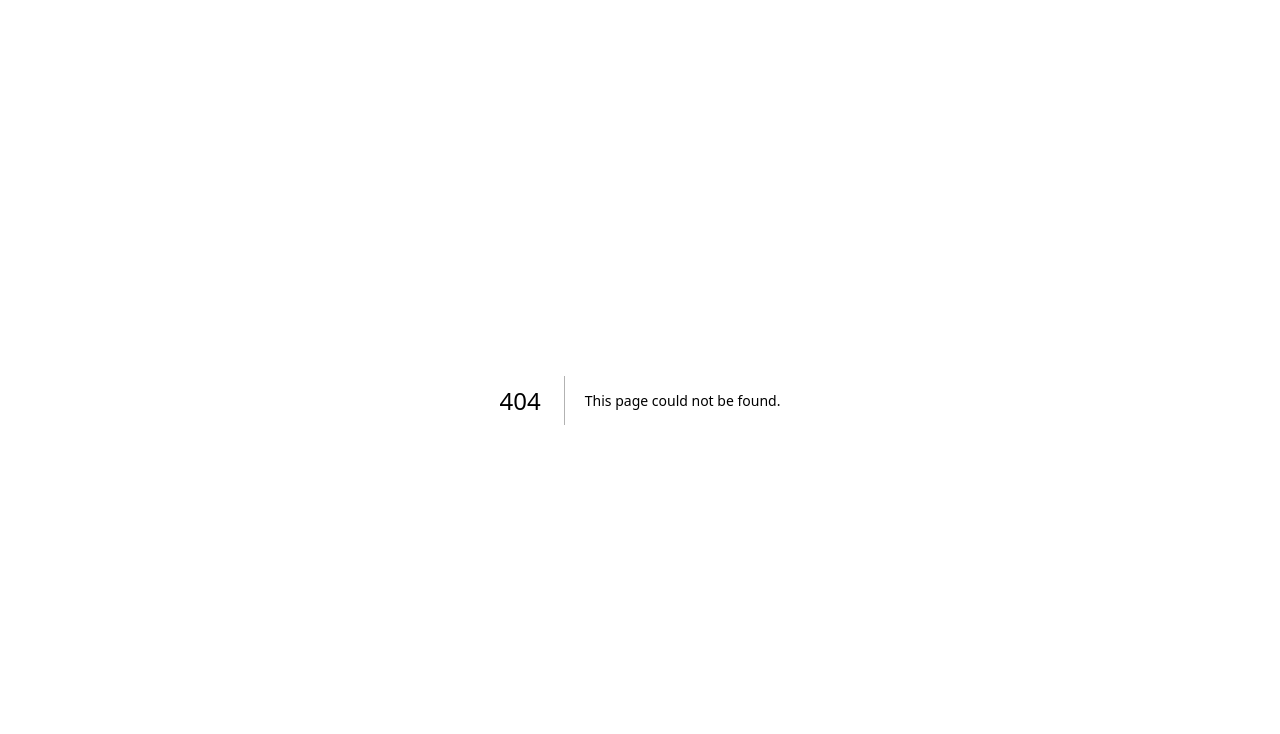
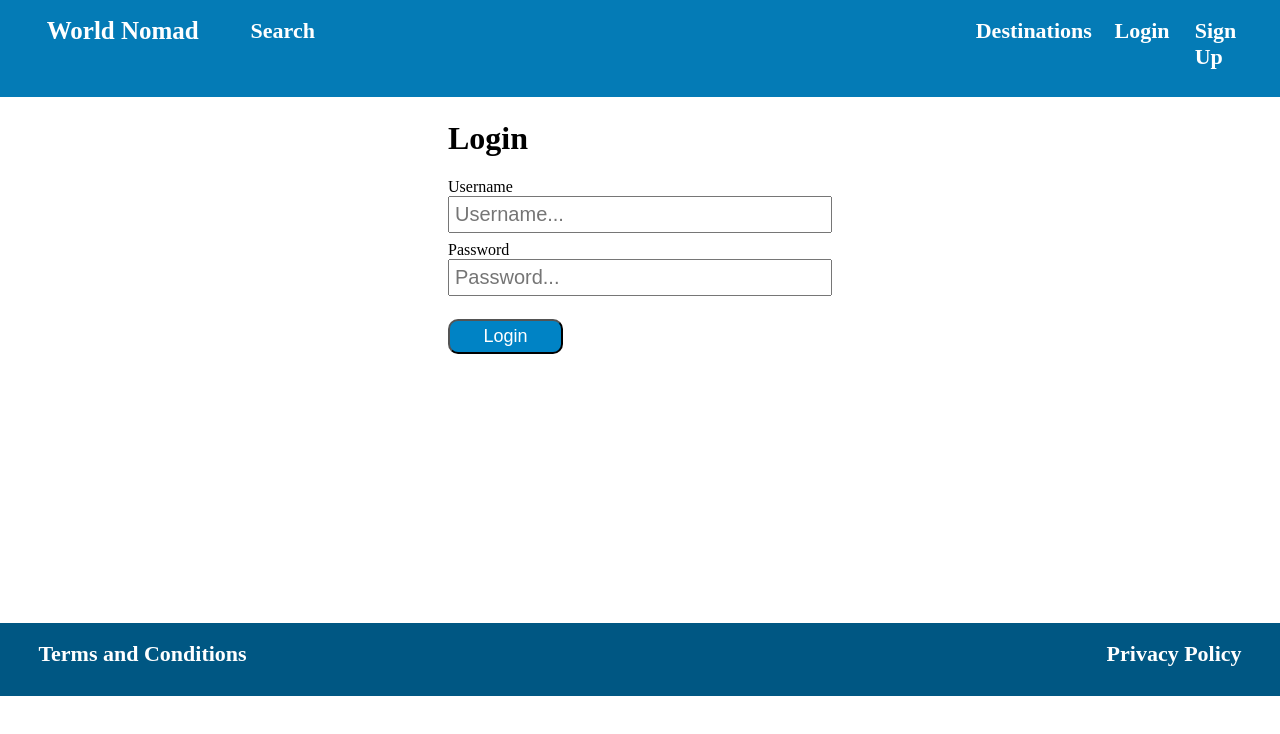
Before and after one commit to JohnFuhrm12/travelforum, a Next.js app: page /login in a window 1280 px wide. Before the commit this address had no page. Shown: the top 734 px of the page. Built offline with nearby package versions, Linux system fonts and the light colour scheme.

Commit message:
Login page

```diff
--- a/components/navbar.tsx
+++ b/components/navbar.tsx
@@ -11,7 +11,7 @@ export default function Navbar() {
         </div>
         <div className={navStyles.navLinksContainer}>
         <Link className={navStyles.navLinkTrue} href="/destinations"><h2 className={navStyles.navLink}>Destinations</h2></Link>
-          <h2 className={navStyles.navLink}>Login</h2>
+        <Link className={navStyles.navLinkTrue} href="/login"><h2 className={navStyles.navLink}>Login</h2></Link>
           <Link className={navStyles.navLinkTrue} href="/register"><h2 className={navStyles.navLink}>Sign Up</h2></Link>
         </div>
     </div>
--- /dev/null
+++ b/pages/login.tsx
@@ -0,0 +1,68 @@
+import Head from 'next/head';
+import Link from 'next/link';
+import styles from '@/styles/Account.module.css';
+import Navbar from '@/components/navbar';
+import Footer from '@/components/footer';
+
+import { db } from '@/firebase';
+import { collection, doc, setDoc, deleteDoc, getDocs, query, where, limit } from "firebase/firestore";
+import { useState } from 'react';
+
+export default function Register() {
+
+    const [errorMessage, setErrorMessage] = useState(false);
+
+    const [currentUsername, setCurrentUsername] = useState('');
+    const [currentPassword, setCurrentPassword] = useState('');
+
+    const [realUsername, setRealUsername] = useState('');
+    const [realPassword, setRealPassword] = useState('');
+
+    const [credentials, setCredentials] = useState([]);
+    const usersRef = collection(db, "users");
+
+    const getCredentials = async () => {
+        const usernameRef = query(usersRef, where('username', '==', currentUsername));
+        const currentQuerySnapshot = await getDocs(usernameRef);
+        setCredentials(currentQuerySnapshot.docs.map((doc) => ({ ...doc.data(), id: doc.id})));
+
+        credentials.map((cred:any) => {
+            setRealUsername(cred.username);
+            setRealPassword(cred.password);
+        });
+  };
+
+    const login = async (e:any) => {
+        getCredentials();
+        if (currentUsername === realUsername && currentPassword === realPassword) {
+            console.log('success');
+          }
+          else {
+            setErrorMessage(true);
+            e.preventDefault();
+          };
+    };
+
+    function clearMessage() {
+        setErrorMessage(false);
+      };
+
+  return (
+    <>
+    <Head>
+      <title>World Nomad</title>
+    </Head>
+      <Navbar/>
+      {errorMessage? <h2 className={styles.errorMessage}>Incorrect username or password!</h2> : <></>}
+      <form onChange={clearMessage} onSubmit={login} className={styles.loginForm}>
+        <h1>Login</h1>
+        <label htmlFor="username">Username</label>
+        <input onChange={(e) => {setCurrentUsername(e.target.value)}}  className={styles.registerInput} type="text" id="username" name="username" value={currentUsername} placeholder='Username...' required/>
+        <label htmlFor="password">Password</label>
+        <input onChange={(e) => {setCurrentPassword(e.target.value)}} className={styles.registerInput} type="text" id="password" name="password" value={currentPassword} placeholder='Password...' required/>
+        <input className={styles.submitBtn}  type="submit" value="Login"/>
+      </form>
+      <Footer/>
+    </>
+  )
+}
--- a/styles/Account.module.css
+++ b/styles/Account.module.css
@@ -40,12 +40,31 @@
 }
 
 .successMessage {
-    text-align: center;
-    font-size: 20px;
-    color: lime;
+   text-align: center;
+   font-size: 20px;
+   color: lime;
    background-color: rgb(48, 48, 48);
    width: 30%;
    margin: 0 auto;
    margin-top: 2%;
    transition: 0.5s;
 }
+
+.errorMessage {
+    text-align: center;
+    font-size: 20px;
+    color: red;
+    background-color: rgb(48, 48, 48);
+    width: 30%;
+    margin: 0 auto;
+    margin-top: 2%;
+    transition: 0.5s;
+}
+
+.loginForm {
+    display: flex;
+    flex-direction: column;
+    width: 30%;
+    margin: 0 auto;
+    margin-bottom: 21%;
+}
```
